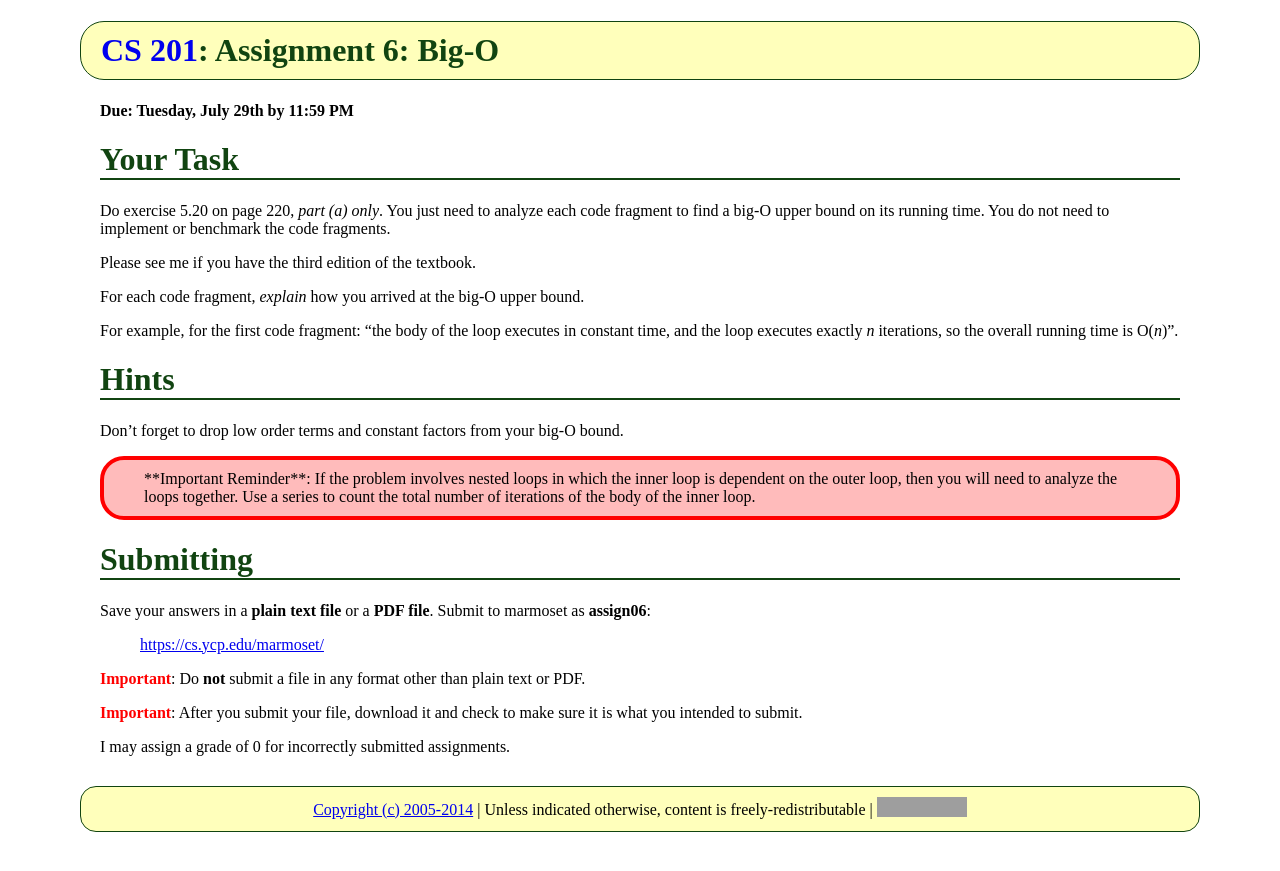
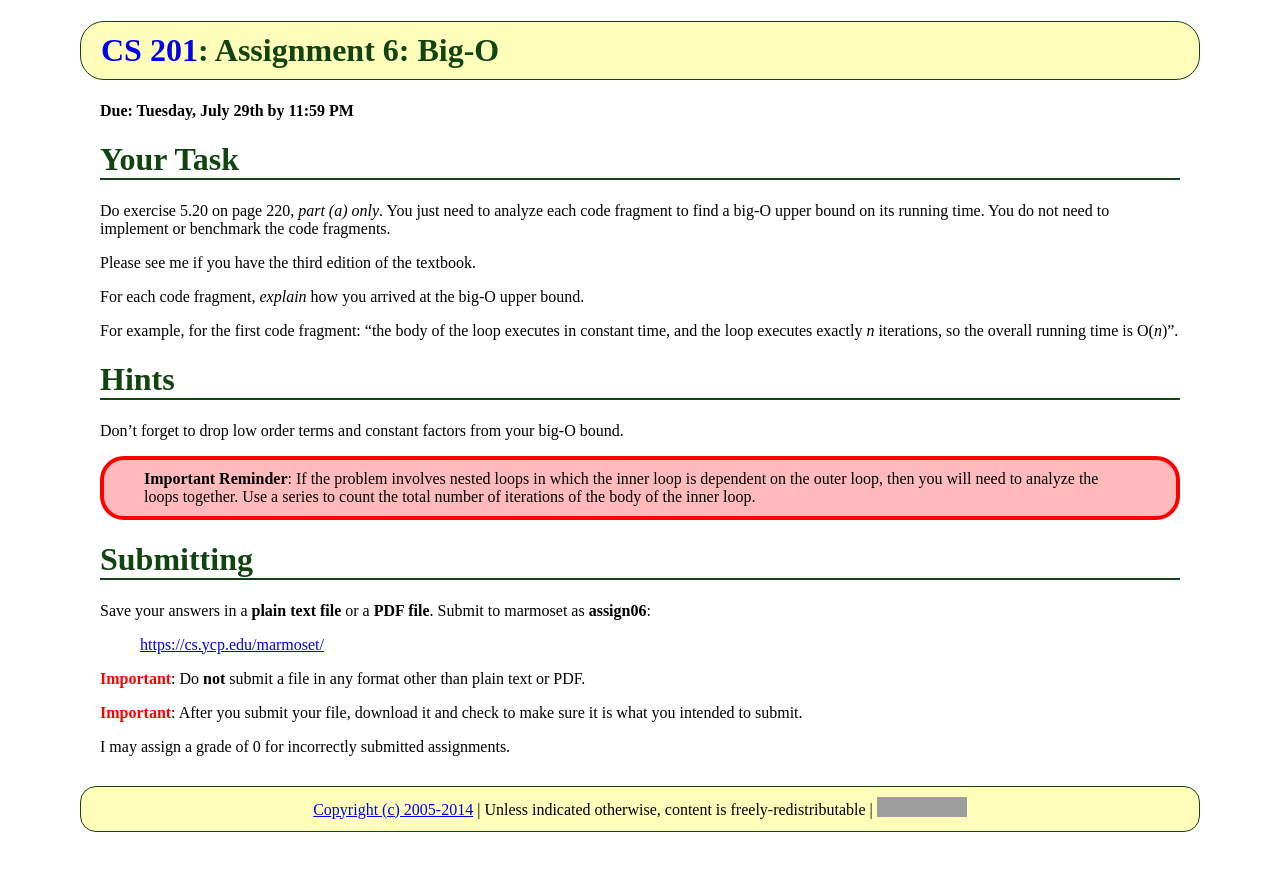
Before and after one commit to ycpcs/cs201-summer2014, a Jekyll site: the page built from assign/assign06.md, in a window 1280 px wide. Shown: the top 871 px of the page. Built offline with Jekyll 4.4.1, drawn with Linux system fonts in a browser that asks for light colours; Markdown is read by kramdown in place of the engine named in the settings; grey boxes are pictures that could not be loaded.

Commit message:
formatting fix

```diff
--- a/assign/assign06.md
+++ b/assign/assign06.md
@@ -21,7 +21,7 @@ Hints
 
 Don't forget to drop low order terms and constant factors from your big-O bound.
 
-<div class="callout"> **Important Reminder**: If the problem involves nested loops in which the inner loop is dependent on the outer loop, then you will need to analyze the loops together. Use a series to count the total number of iterations of the body of the inner loop. </div>
+<div class="callout"> <b>Important Reminder</b>: If the problem involves nested loops in which the inner loop is dependent on the outer loop, then you will need to analyze the loops together. Use a series to count the total number of iterations of the body of the inner loop. </div>
 
 Submitting
 ==========
```
